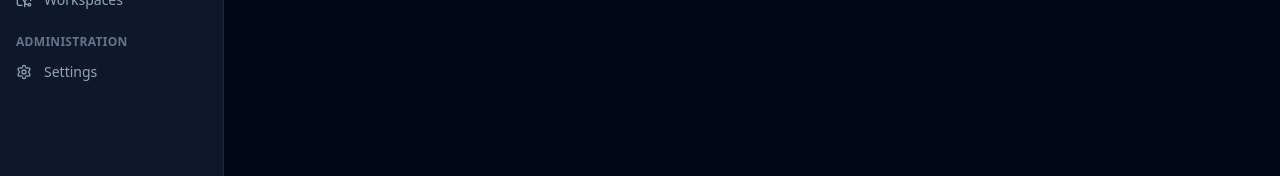
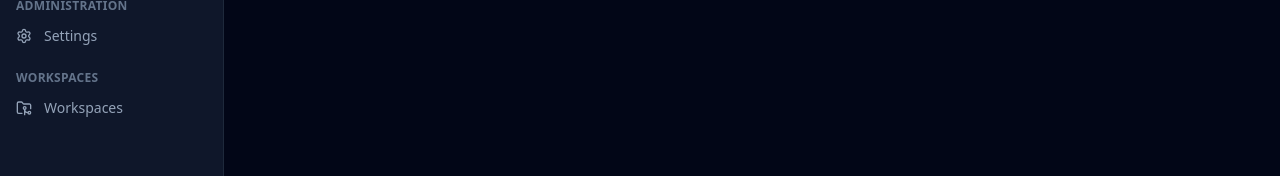
Before and after one commit to gannonh/kata-cloud-agents, a React (Vite) app in the folder apps/desktop/: page / in a window 1280 px wide. Shown: the part 291-467 px from the top of the page. Built offline with nearby package versions, Linux system fonts and the light colour scheme; no server answers.

Commit message:
feat(desktop): add workspaces section to sidebar

```diff
--- a/apps/desktop/src/components/Sidebar.tsx
+++ b/apps/desktop/src/components/Sidebar.tsx
@@ -1,5 +1,5 @@
 import { NavLink } from 'react-router-dom';
-import { PanelLeftClose, PanelLeftOpen } from 'lucide-react';
+import { FolderGit2, PanelLeftClose, PanelLeftOpen } from 'lucide-react';
 import { Button } from '@kata/ui/components/ui/button';
 
 import { useAppStore } from '../store/app';
@@ -8,7 +8,10 @@ import { getGroupedNavRoutes, navGroupLabels } from '../routes';
 export function Sidebar() {
   const collapsed = useAppStore((s) => s.sidebarCollapsed);
   const toggleSidebar = useAppStore((s) => s.toggleSidebar);
-  const groupedNav = getGroupedNavRoutes();
+  const groupedNav = getGroupedNavRoutes().map((entry) => ({
+    ...entry,
+    routes: entry.routes.filter((route) => route.id !== 'workspaces'),
+  }));
 
   return (
     <nav
@@ -55,6 +58,27 @@ export function Sidebar() {
             ))}
           </section>
         ))}
+        <section>
+          {!collapsed ? (
+            <h2 className="px-4 pb-1 text-xs font-semibold uppercase tracking-wide text-slate-500">
+              Workspaces
+            </h2>
+          ) : null}
+          <NavLink
+            to="/workspaces"
+            title={collapsed ? 'Workspaces' : undefined}
+            className={({ isActive }) =>
+              `flex items-center gap-3 ${collapsed ? 'justify-center px-2' : 'px-4'} py-2 text-sm ${
+                isActive
+                  ? 'bg-slate-800 text-white'
+                  : 'text-slate-400 hover:text-slate-200 hover:bg-slate-800/50'
+              }`
+            }
+          >
+            <FolderGit2 className="h-4 w-4 shrink-0" />
+            {!collapsed && 'Workspaces'}
+          </NavLink>
+        </section>
       </div>
     </nav>
   );
```
Also changed, not shown: 1 other file (tests, documents, lock files or other folders).
